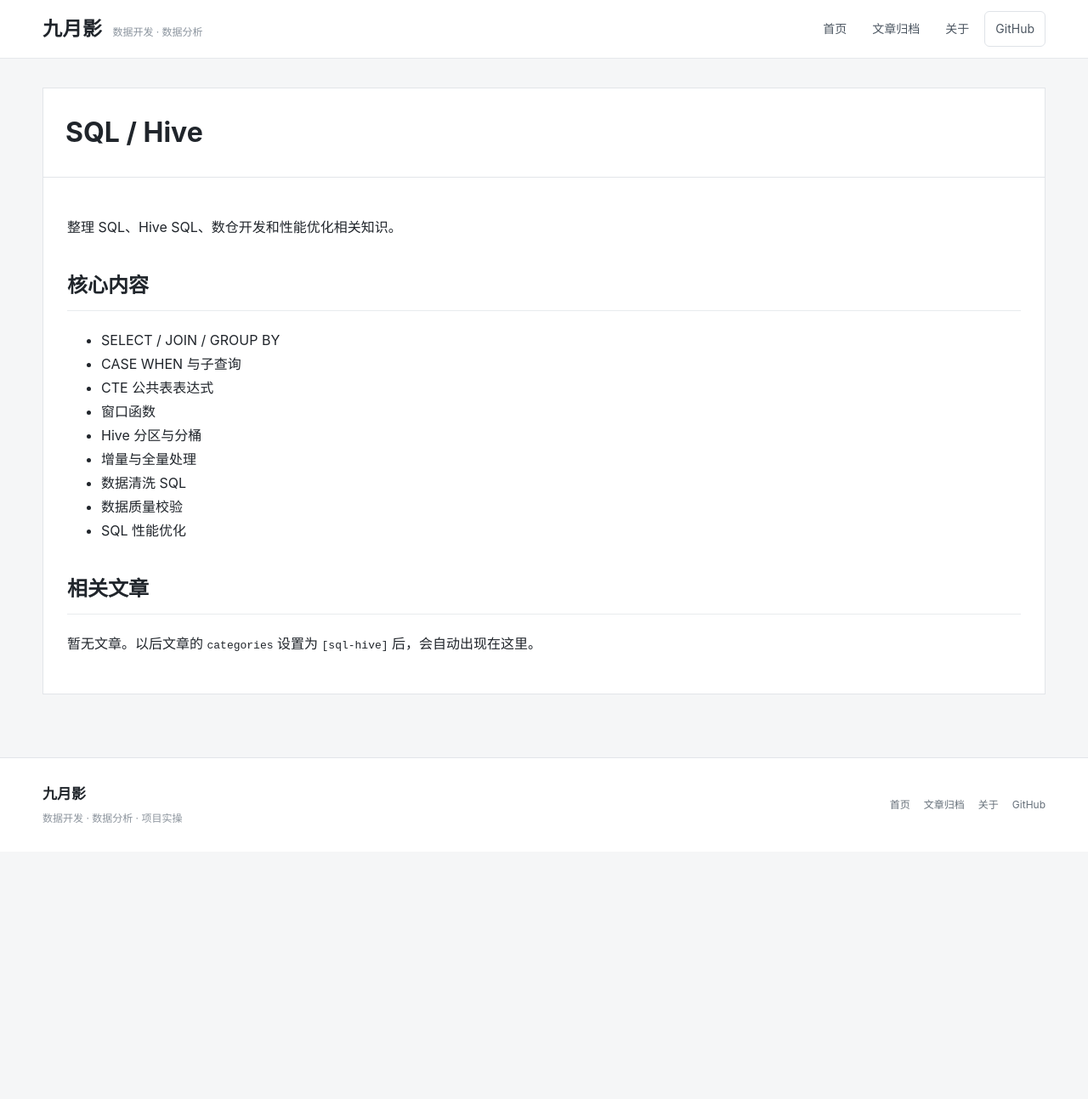
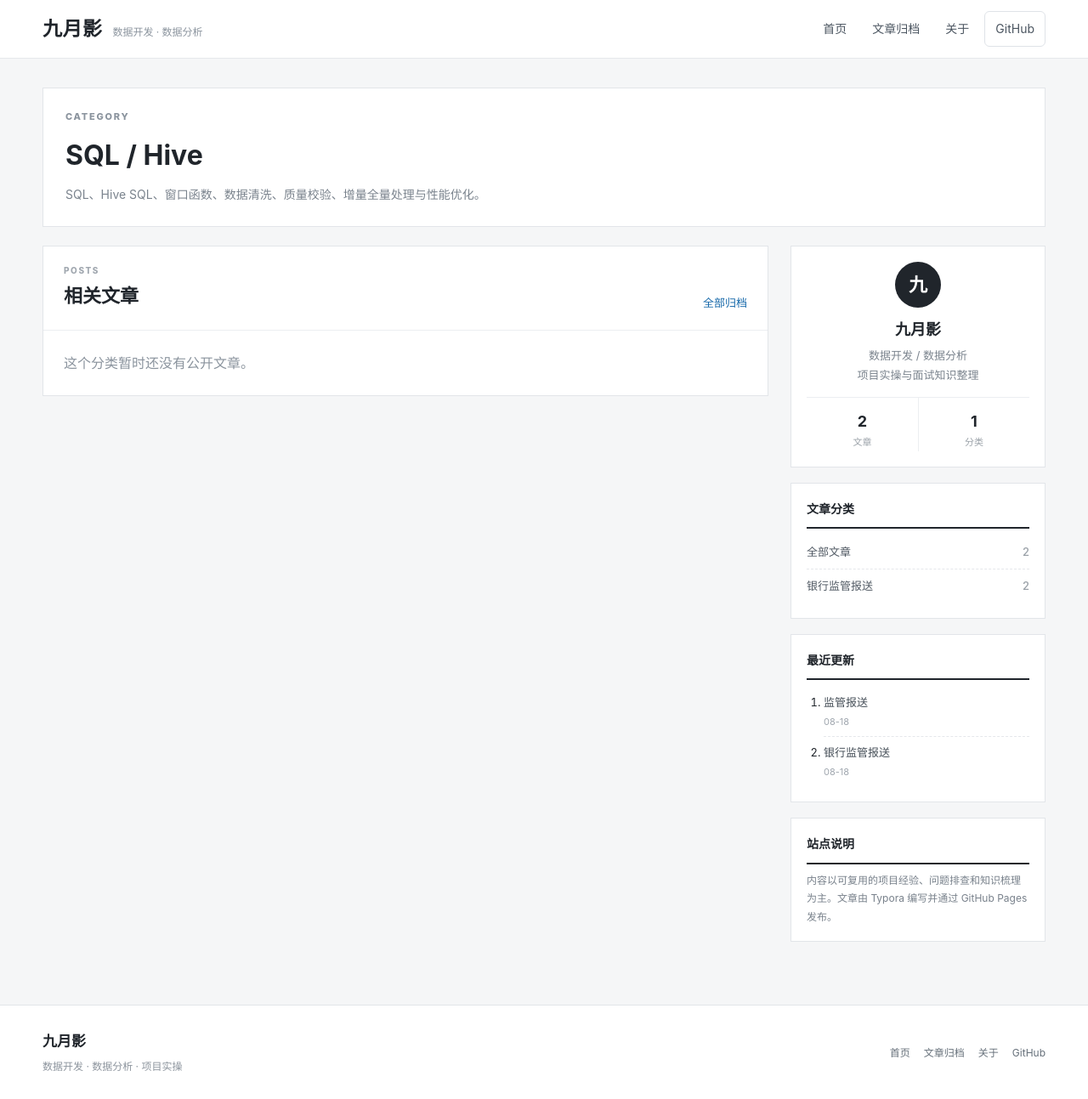
Before and after one commit to ijiuyueying/ijiuyueying.github.io, a Jekyll site: the page built from sql-hive.md, in a window 1280 px wide and 1293 px high. Shown: the whole window at 85% size. Built offline with Jekyll 4.4.1, drawn with Linux system fonts in a browser that asks for light colours.

Commit message:
统一SQL Hive分类页

```diff
--- a/sql-hive.md
+++ b/sql-hive.md
@@ -1,30 +1,7 @@
 ---
-layout: page
+layout: category
 title: SQL / Hive
 permalink: /sql-hive/
+category_key: sql-hive
+description: SQL、Hive SQL、窗口函数、数据清洗、质量校验、增量全量处理与性能优化。
 ---
-
-整理 SQL、Hive SQL、数仓开发和性能优化相关知识。
-
-## 核心内容
-
-- SELECT / JOIN / GROUP BY
-- CASE WHEN 与子查询
-- CTE 公共表表达式
-- 窗口函数
-- Hive 分区与分桶
-- 增量与全量处理
-- 数据清洗 SQL
-- 数据质量校验
-- SQL 性能优化
-
-## 相关文章
-
-{% assign category_posts = site.categories["sql-hive"] %}
-{% if category_posts.size > 0 %}
-{% for post in category_posts %}
-- [{{ post.title }}]({{ post.url | relative_url }}) · {{ post.date | date: "%Y-%m-%d" }}
-{% endfor %}
-{% else %}
-暂无文章。以后文章的 `categories` 设置为 `[sql-hive]` 后，会自动出现在这里。
-{% endif %}
```
